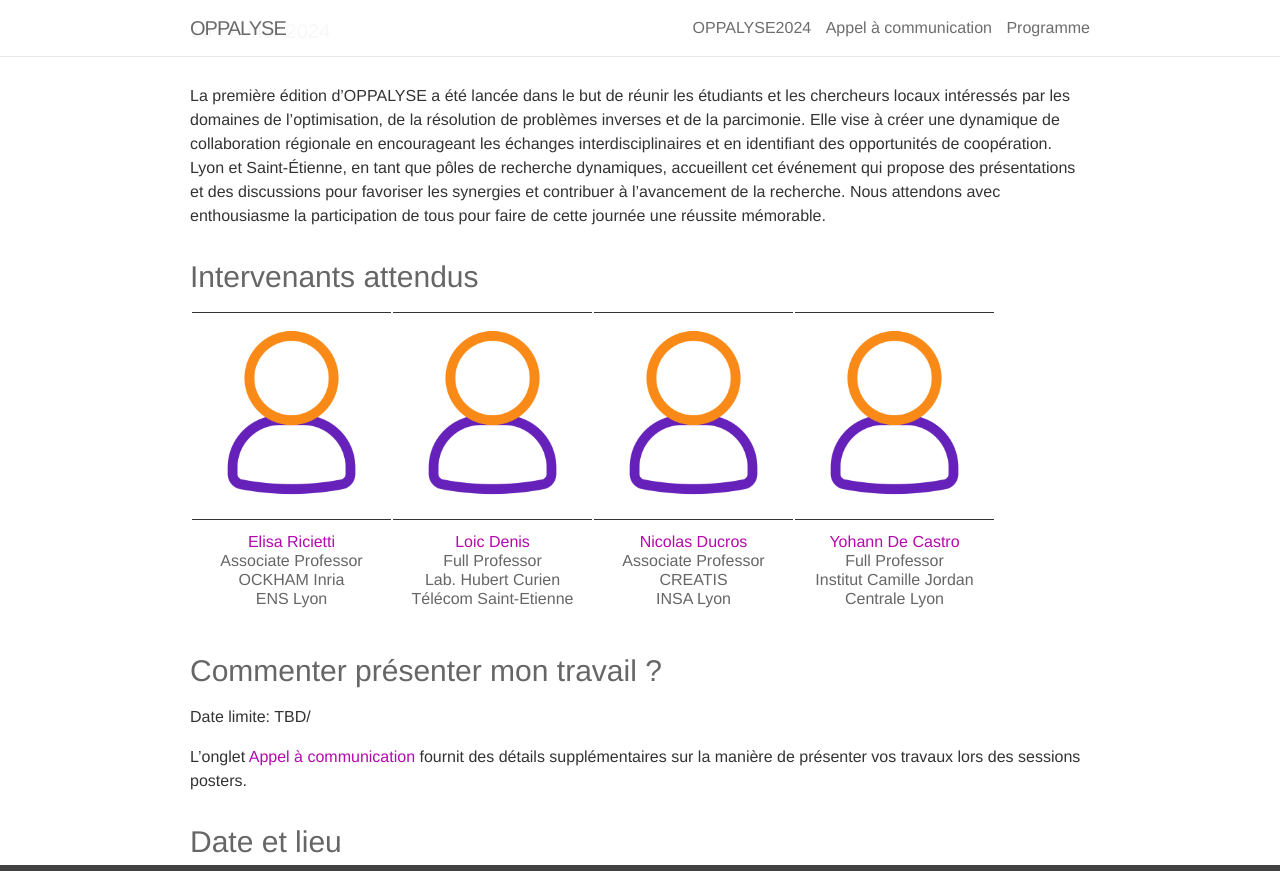
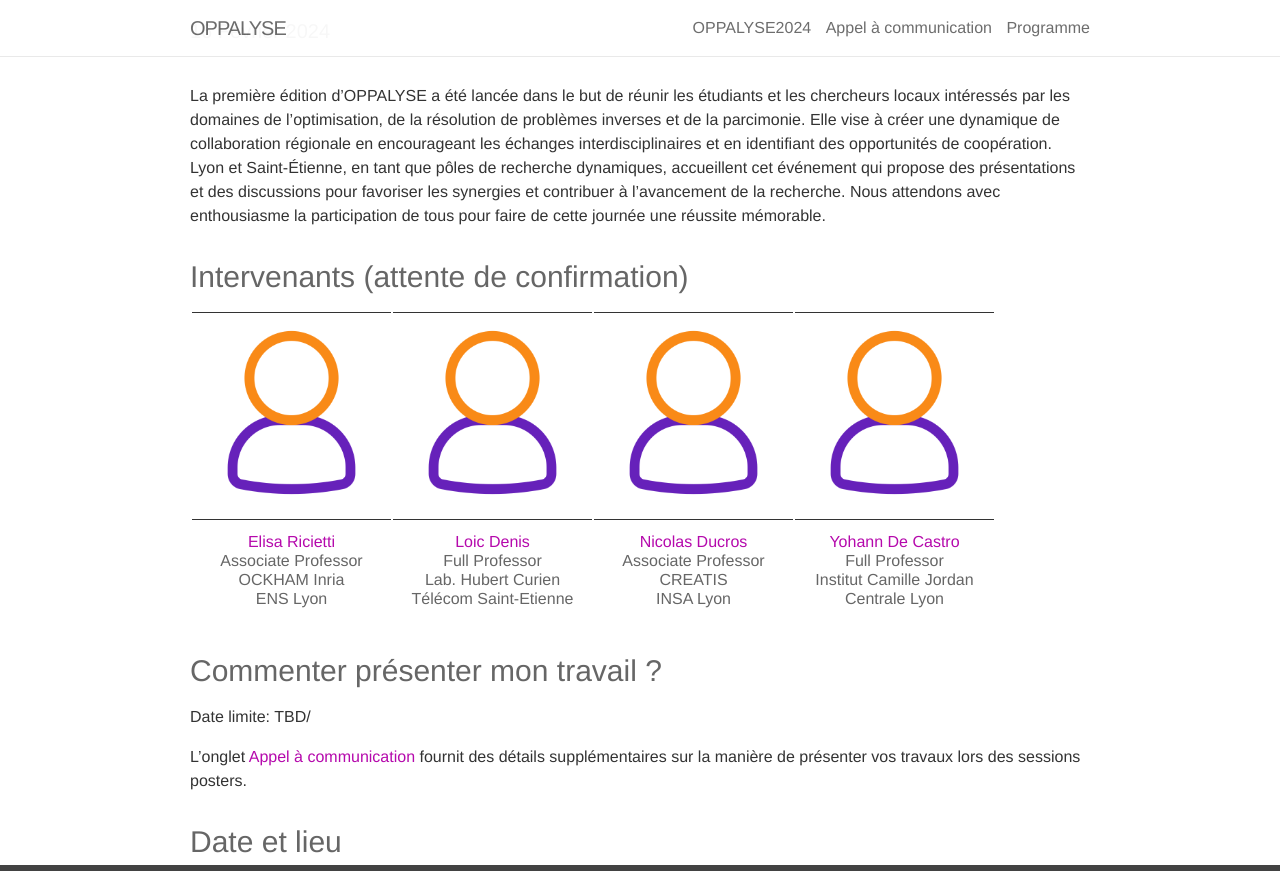
Before and after one commit to oppalyse/oppalyse.github.io, a Jekyll site: the page built from _pages/00_home.md, in a window 1280 px wide and 900 px high, scrolled down 427 px, cut to the strip 0-871 px from the top of the window. Built offline with Jekyll 4.4.1, drawn with Linux system fonts in a browser that asks for light colours; nearby versions of some CDN libraries.

Commit message:
Update 00_home.md

```diff
--- a/_pages/00_home.md
+++ b/_pages/00_home.md
@@ -12,7 +12,7 @@
 
 
 
-### Intervenants attendus
+### Intervenants (attente de confirmation)
 
 <table style="width:75%">
   <tr>
```
